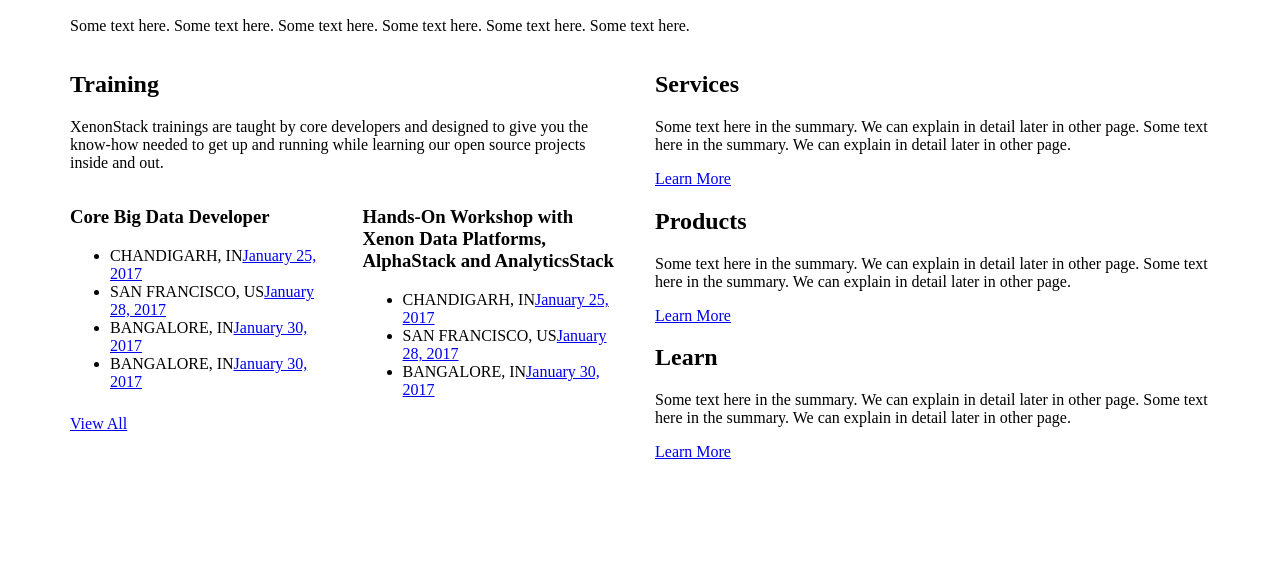
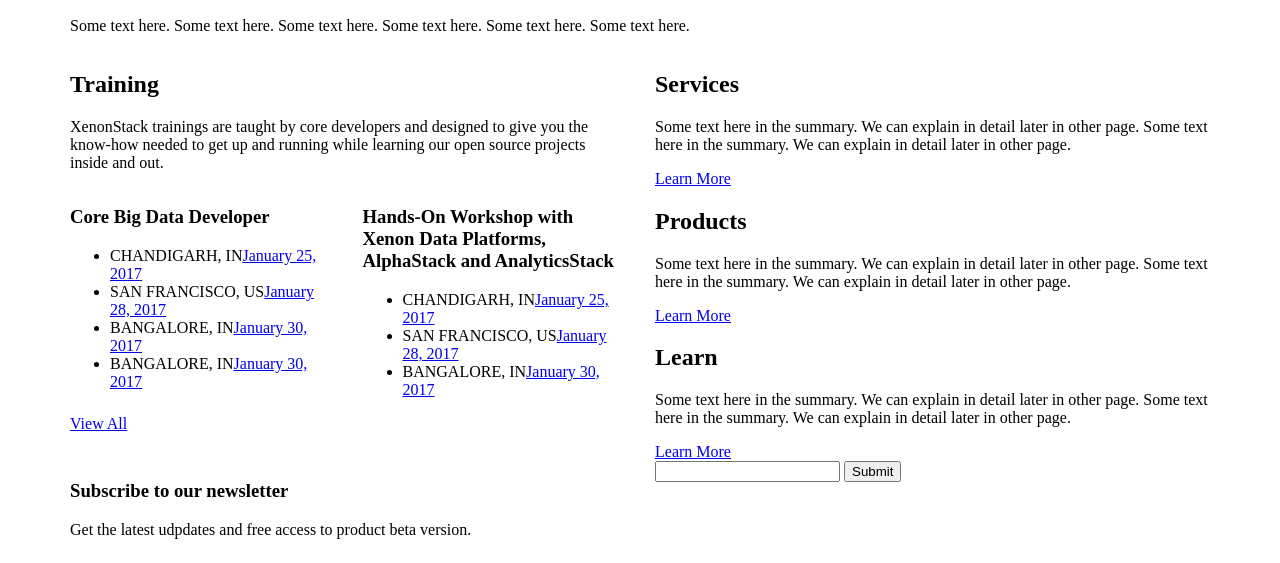
Before and after one commit to xenonstack/xenonstack-ghost-theme, a website: page wireframe/src/jade/index.jade in a window 1280 px wide. Shown: the part 974-1537 px from the top of the page. Before the commit the page ends 1443 px from the top, so only its background shows below. Drawn offline with nearby package versions, Linux system fonts and the light colour scheme; files that its build step writes are made by us from their sources; files whose address does not match are found by name.

Commit message:
Moving to laptop.

```diff
--- a/wireframe/src/jade/index.jade
+++ b/wireframe/src/jade/index.jade
@@ -197,4 +197,15 @@
                   p Some text here in the summary. We can explain in detail later in other page. Some text here in the summary. We can explain in detail later in other page.
                   a.button(href='#learn') Learn More
 
+        #subscribe
+          .container
+            .row
+              .col-md-6
+                h3 Subscribe to our newsletter
+                p Get the latest udpdates and free access to product beta version.
+              .col-md-6
+                form(id="subscribe-newsletter-form", method="POST", action="#")
+                  input(type='email', name='emailAddress')
+                  button(name='submit') Submit
+
       script(type='text/javascript', src='js/xenonstack.min.js')
--- a/wireframe/src/less/xenonstack.less
+++ b/wireframe/src/less/xenonstack.less
@@ -320,3 +320,10 @@
     }
   }
 }
+
+#subscribe{
+  padding: 30px 0px;
+
+  border-top: 1px @C4 solid;
+  border-bottom: 1px @C4 solid;
+}
```
Also changed, not shown: 1 other file.
